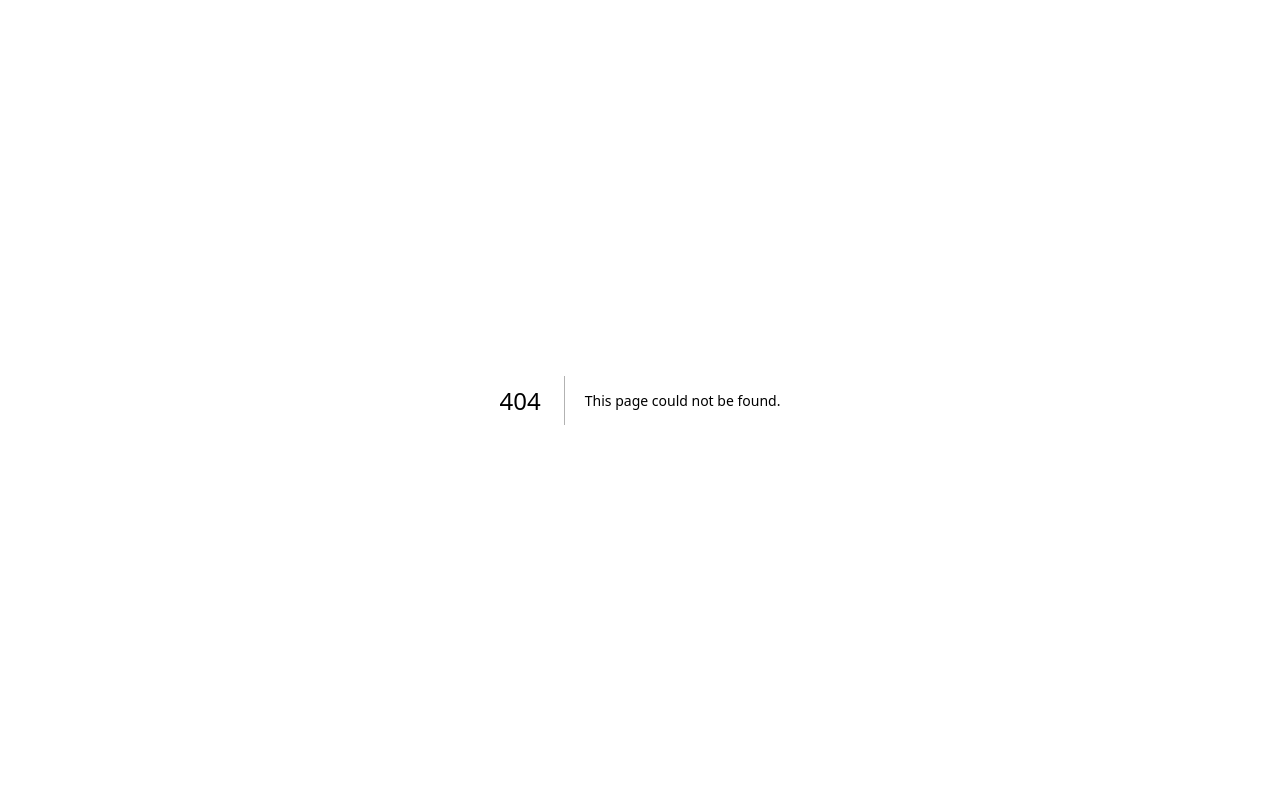
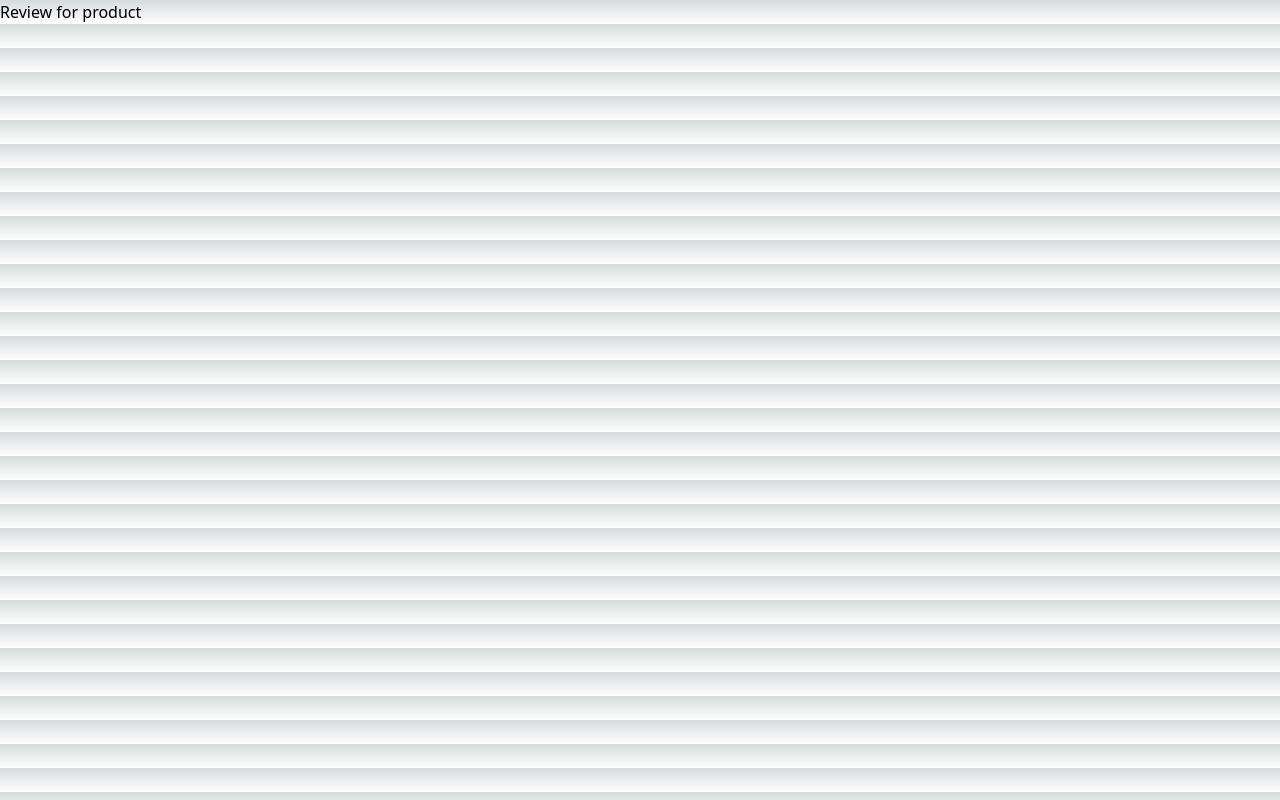
Before and after one commit to Efoneli/next-playground, a Next.js app in the folder hello-world/: page /product/1/review/1 in a window 1280 px wide. Before the commit this address had no page. Built offline with nearby package versions, Linux system fonts and the light colour scheme.

Commit message:
dynamic routes

```diff
--- a/hello-world/pages/product/[productId].js
+++ /dev/null
@@ -1,9 +0,0 @@
-import { useRouter }  from "next/router";
-
-function prodctDetails() {
-    const router = useRouter()
-    const productId = router.query.productId
-    return <h1>Details about the product {productId}</h1>
-}
-
-export default prodctDetails
--- /dev/null
+++ b/hello-world/pages/product/[productid]/index.js
@@ -0,0 +1,11 @@
+import { useRouter } from 'next/router'
+
+function prodctDetails() {
+    const router = useRouter()
+    const product = router.query.productId
+    return (
+    <h1>Details about the product {product}</h1>
+    )
+}
+
+export default prodctDetails
--- /dev/null
+++ b/hello-world/pages/product/[productid]/review/[review].js
@@ -0,0 +1,12 @@
+import { useRouter } from 'next/router'
+
+function Review () {
+    const router = useRouter()
+    const { productId, reviewId } = router.query
+
+    return (
+        <h1>Review {reviewId} for product {productId} </h1>
+    )
+}
+
+export default Review
```
